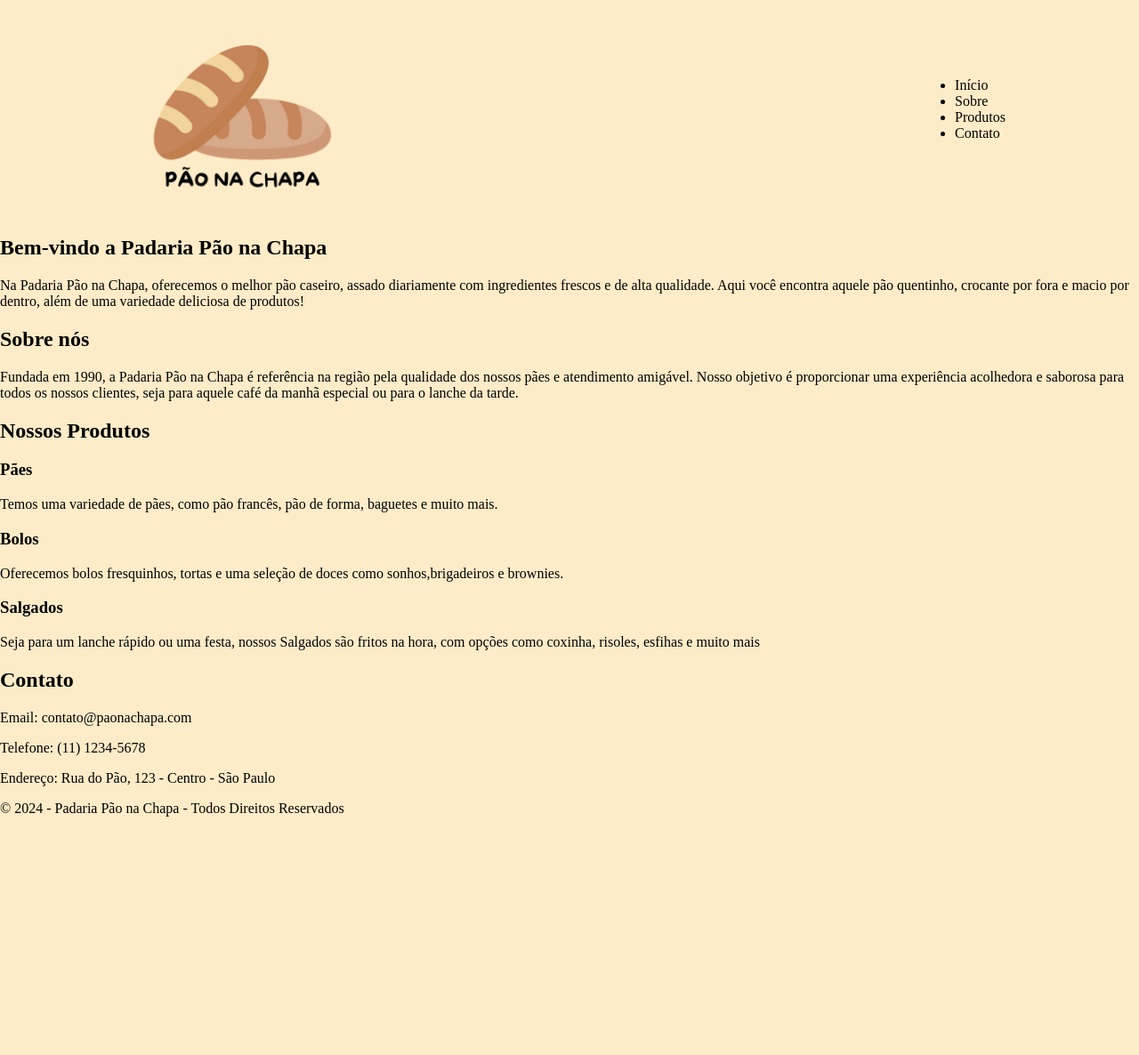
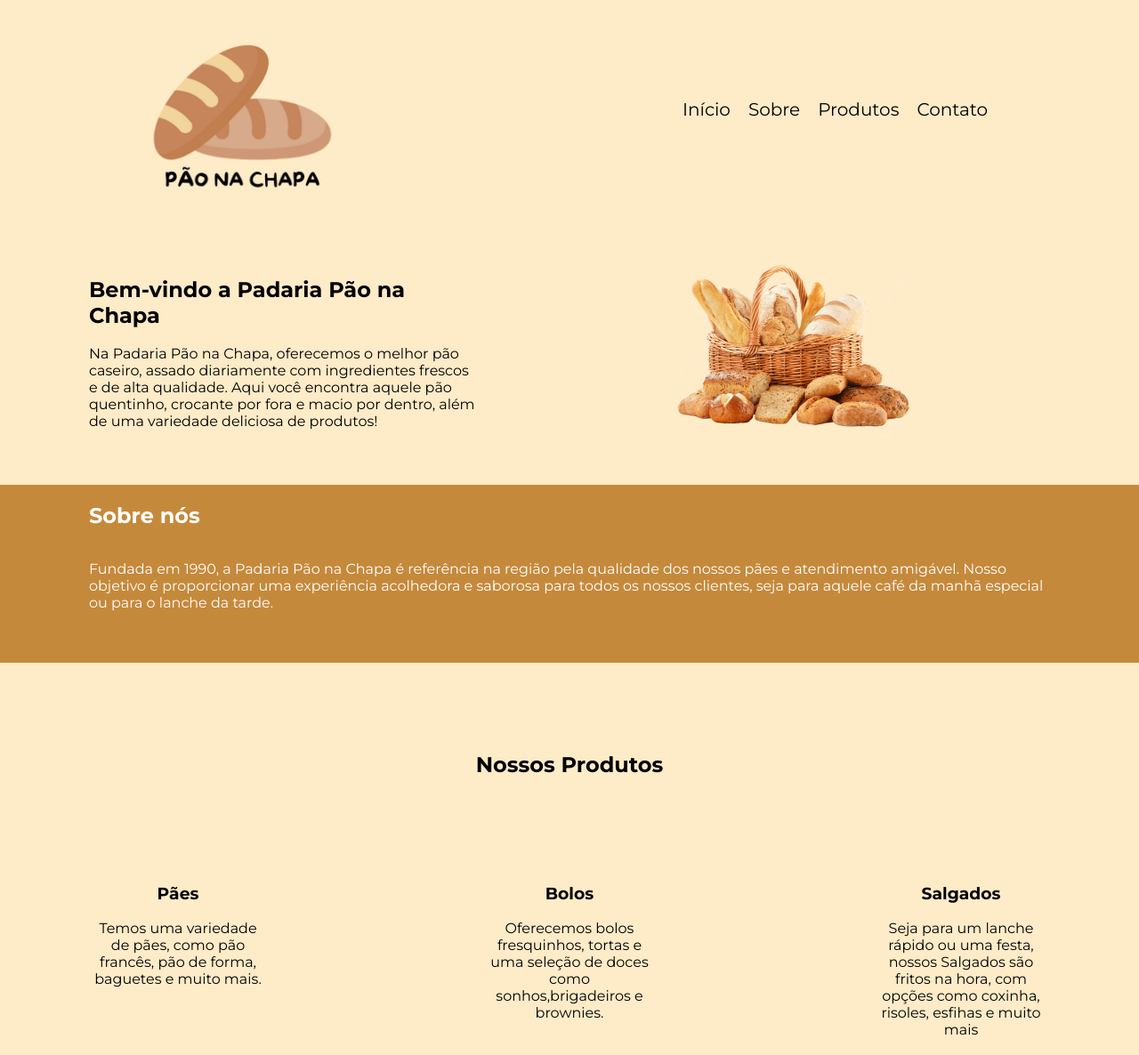
Before and after one commit to kaua-aquino/site-padaria, a plain HTML site: page index.html in a window 1280 px wide. Shown: the top 1186 px of the page at 89% size. Before the commit the page ends 934 px from the top, so only its background shows below. Drawn offline with Linux system fonts and the light colour scheme.

Commit message:
Add files via upload

```diff
--- a/index.html
+++ b/index.html
@@ -8,34 +8,40 @@
 
     <link rel="stylesheet" href="style.css">
     <link rel="shortcut icon" href="img/logo.png" type="image/png">
+
+    <link rel="preconnect" href="https://fonts.googleapis.com">
+    <link rel="preconnect" href="https://fonts.gstatic.com" crossorigin>
+    <link href="https://fonts.googleapis.com/css2?family=Montserrat:ital,wght@0,100..900;1,100..900&display=swap"
+        rel="stylesheet">
 </head>
 
 <body>
     <header>
         <img class="logo-header" src="img/logo.png" alt="Pão, Pão na Chapa,Logo, Logo Padaria" />
-        <nav>
+        <nav class="menu">
             <ul>
                 <li>
-                    <a>Início</a>
+                    <a href="#introducao">Início</a>
                 </li>
 
                 <li>
-                    <a>Sobre</a>
+                    <a href="#sobre-nos">Sobre</a>
                 </li>
 
                 <li>
-                    <a>Produtos</a>
+                    <a href="#produtos">Produtos</a>
                 </li>
 
                 <li>
-                    <a>Contato</a>
+                    <a href="#contato">Contato</a>
                 </li>
             </ul>
         </nav>
     </header>
 
     <main>
-        <section>
+        <section id="introducao">
+            <div>
                 <h2>Bem-vindo a Padaria Pão na Chapa</h2>
 
                 <p>Na Padaria Pão na Chapa, oferecemos o melhor pão caseiro,
@@ -44,9 +50,14 @@
                     crocante por fora e macio por dentro, além de uma
                     variedade deliciosa de produtos!
                 </p>
+            </div>
+            <div>
+                <img width="300px" src="./img/pao.png" alt="pão, cesta de pães" />
+            </div>
+
         </section>
 
-        <section>
+        <section id="sobre-nos">
             <h2>Sobre nós</h2>
 
             <p>
@@ -58,25 +69,27 @@
             </p>
         </section>
 
-        <section>
+        <section id="produtos">
             <h2>Nossos Produtos</h2>
 
-            <div>
-                <div>
+            <div class="conteudo-produtos">
+                <div class="produto">
                     <h3>Pães</h3>
                     <p>
                         Temos uma variedade de pães, como pão francês,
                         pão de forma, baguetes e muito mais.
                     </p>
                 </div>
-                <div>
+
+                <div class="produto">
                     <h3>Bolos</h3>
                     <p>
                         Oferecemos bolos fresquinhos, tortas e uma seleção
                         de doces como sonhos,brigadeiros e brownies.
                     </p>
                 </div>
-                <div>
+
+                <div class="produto">
                     <h3>Salgados</h3>
                     <p>
                         Seja para um lanche rápido ou uma festa, nossos Salgados
@@ -90,13 +103,13 @@
 
 
     <footer>
-        <section>
+        <section id="contato">
             <h2>Contato</h2>
             <p>Email: contato@paonachapa.com</p>
             <p>Telefone: (11) 1234-5678</p>
             <p>Endereço: Rua do Pão, 123 - Centro - São Paulo</p>
         </section>
-        <p>&copy; 2024 - Padaria Pão na Chapa -
+        <p class="direitos-autorais">&copy; 2024 - Padaria Pão na Chapa -
             Todos Direitos Reservados</p>
     </footer>
 
--- a/style.css
+++ b/style.css
@@ -1,3 +1,8 @@
+html {
+    font-family: "Montserrat", sans-serif;
+    scroll-behavior: smooth;
+}
+
 body {
     margin: 0;
     background-color: rgb(254, 235, 200);
@@ -11,6 +16,81 @@
     justify-content: space-between;
 }
 
-.logo-header{
+.logo-header {
     width: 25%;
 }
+
+.menu ul {
+    display: flex;
+    list-style-type: none;
+}
+
+.menu li a {
+    color: black;
+    text-decoration: none;
+    margin-right: 20px;
+    font-size: 20px;
+}
+
+#introducao {
+    display: flex;
+    height: 250px;
+    align-items: center;
+}
+
+#introducao div {
+    width: 50%;
+    padding-right: 100px;
+    padding-left: 100px;
+    margin-top: 50px;
+}
+
+#sobre-nos {
+    margin-top: 50px;
+    padding-left: 100px;
+    padding-right: 100px;
+    background-color: rgb(197, 137, 59);
+    height: 200px;
+    display: flex;
+    flex-direction: column;
+    color: white;
+}
+
+#produtos {
+    padding-left: 100px;
+    padding-right: 100px;
+}
+
+#produtos h2 {
+    margin-top: 100px;
+    margin-bottom: 100px;
+    text-align: center;
+}
+
+.conteudo-produtos {
+    display: flex;
+    justify-content: space-between;
+    margin-bottom: 150px;
+}
+
+.produto {
+    width: 200px;
+    text-align: center;
+}
+
+footer {
+    background-color: black;
+    color: white;
+    margin: 0;
+    text-align: center;
+    padding-top: 25px;
+}
+
+footer p {
+    margin: 0;
+}
+
+.direitos-autorais {
+    padding-top: 25px;
+    padding-bottom: 25px;
+}
```
Lines whose indentation alone changed are shown as unchanged.
